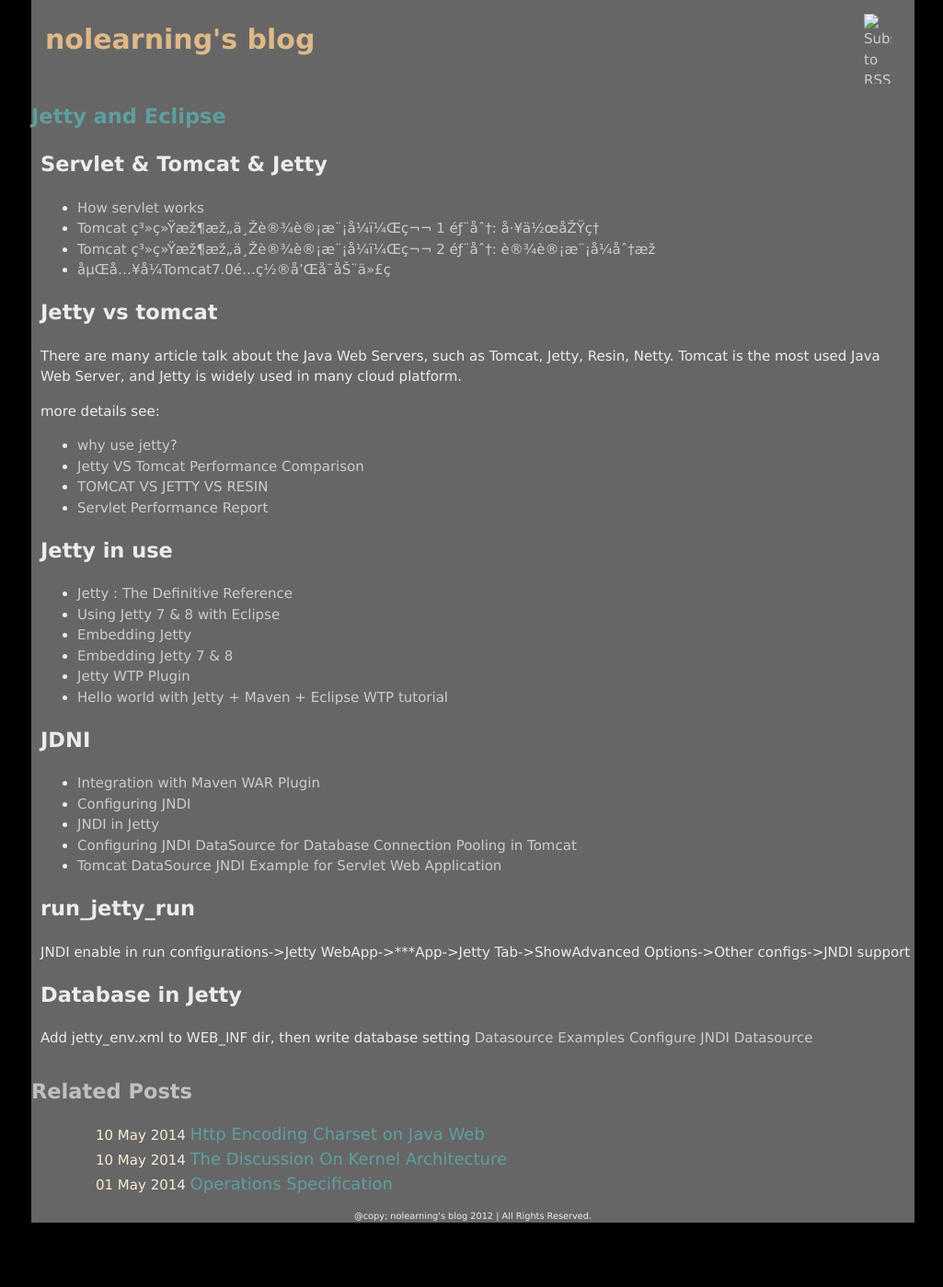
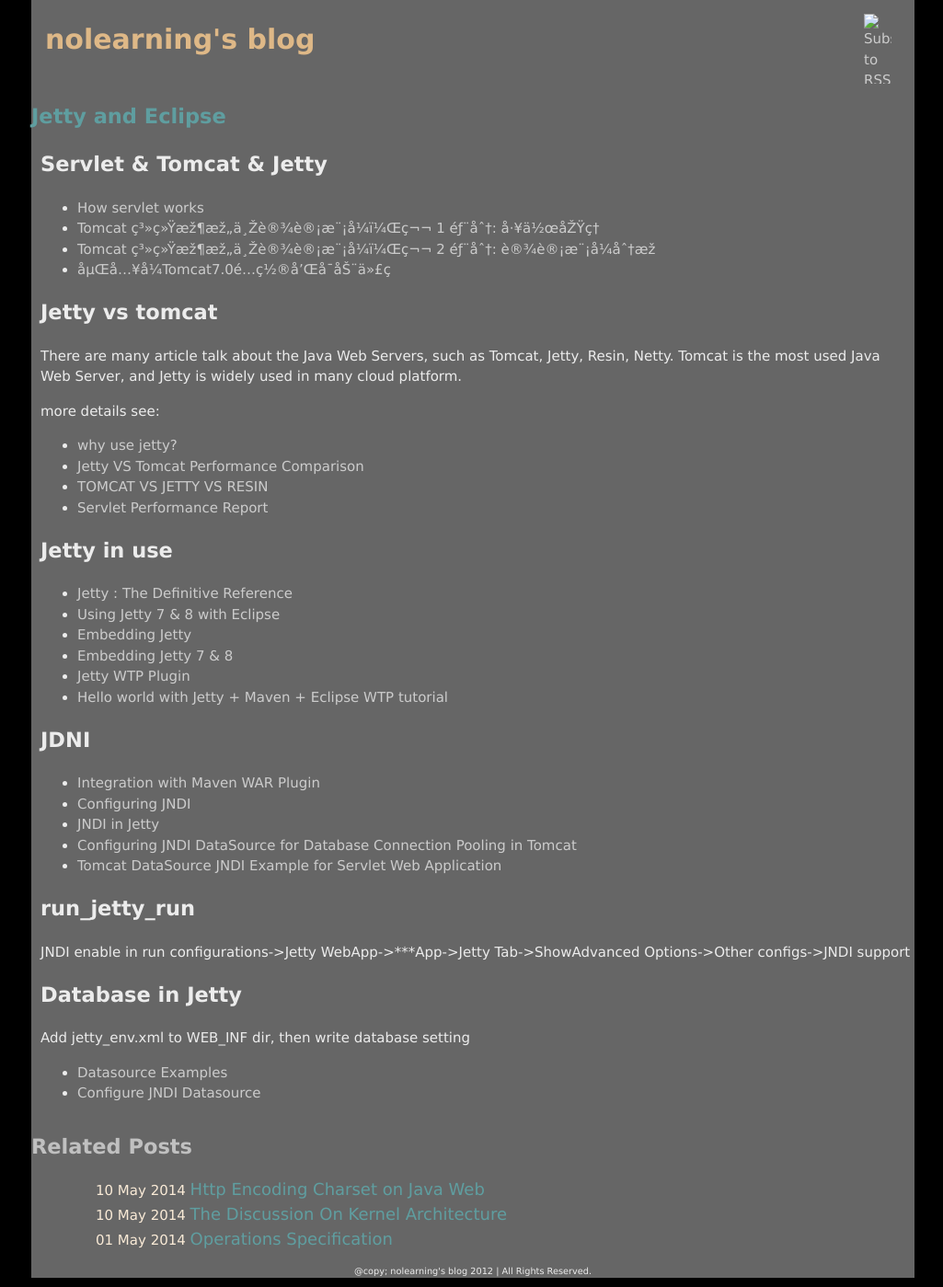
Before and after one commit to nolearning/d3pi.github.com, a Jekyll site: the page built from _posts/2014-05-11-using-jetty.md, in a window 1280 px wide. Shown: the whole page at 92% size, without its empty margins (126-1151 px from the left). Built offline with Jekyll 4.4.1, drawn with Linux system fonts in a browser that asks for light colours; Markdown is read by kramdown in place of the engine named in the settings; before the commit the page ends 1339 px from its top, so only the background shows below that.

```diff
--- a/_posts/2014-05-11-using-jetty.md
+++ b/_posts/2014-05-11-using-jetty.md
@@ -46,5 +46,5 @@ JNDI enable in run configurations->Jetty WebApp->***App->Jetty Tab->ShowAdvanced
 Database in Jetty
 -------------------
 Add jetty_env.xml to WEB_INF dir, then write database setting
-[Datasource Examples](http://www.eclipse.org/jetty/documentation/current/jndi-datasource-examples.html)
-[Configure JNDI Datasource](http://wiki.eclipse.org/Jetty/Howto/Configure_JNDI_Datasource)
+* [Datasource Examples](http://www.eclipse.org/jetty/documentation/current/jndi-datasource-examples.html)
+* [Configure JNDI Datasource](http://wiki.eclipse.org/Jetty/Howto/Configure_JNDI_Datasource)
```
